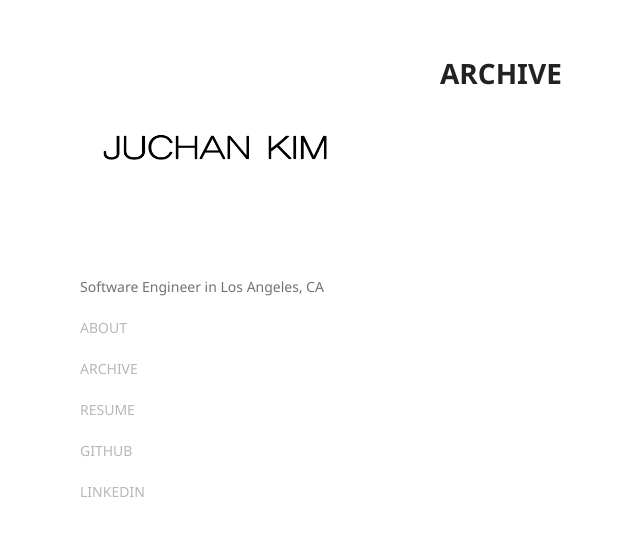
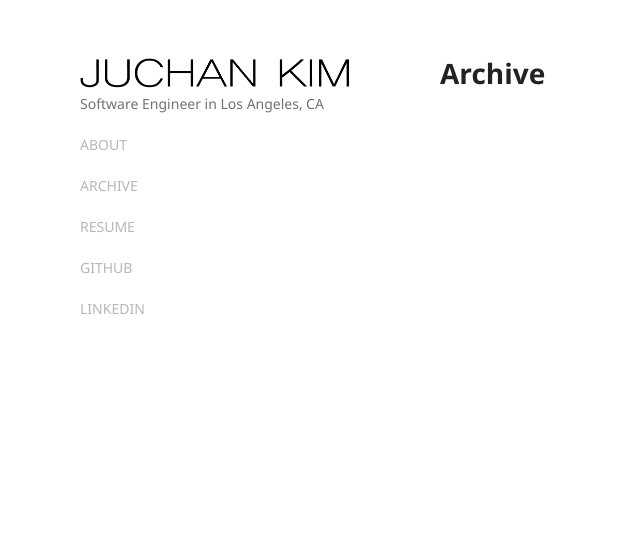
Before and after one commit to juchankim/juchankim.github.io, a Jekyll site: the page built from archive.md, in a window 1280 px wide. Shown: the top 536 px of the page, without its empty margins (130-770 px from the left). Built offline with Jekyll 4.4.1, drawn with Linux system fonts in a browser that asks for light colours.

Commit message:
fix title

```diff
--- a/_layouts/default.html
+++ b/_layouts/default.html
@@ -15,7 +15,7 @@
     <div class="wrapper">
       <header>
 
-        <h1><a href = "{{ '/' }}"><img src="/assets/title.png"></a></h1>
+        <a href = "{{ '/' }}"><img src="/assets/title.png"></a>
         <p>{{ site.description | default: site.github.project_tagline }}</p>
 
 
--- a/archive.md
+++ b/archive.md
@@ -1,6 +1,6 @@
 ---
 layout: page
-title: ARCHIVE
+title: Archive
 ---
 
 
```
Also changed, not shown: about.md (+1 -1 lines), assets/title.png.
